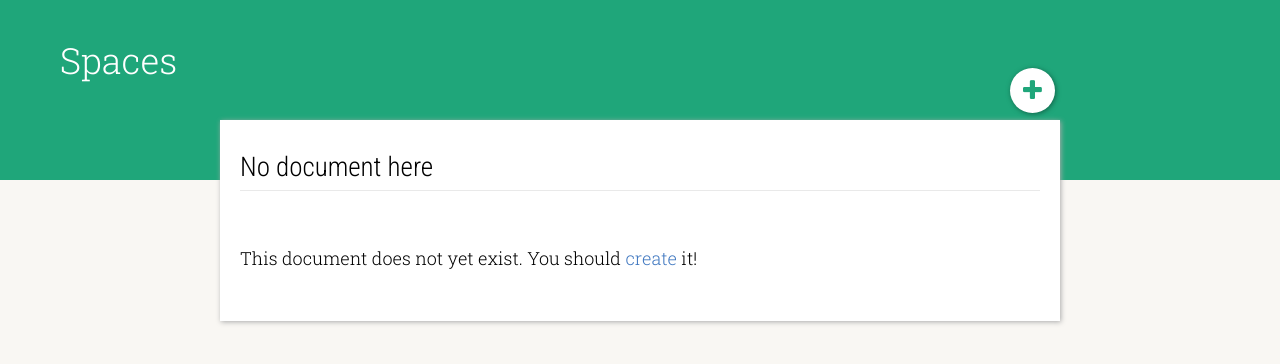
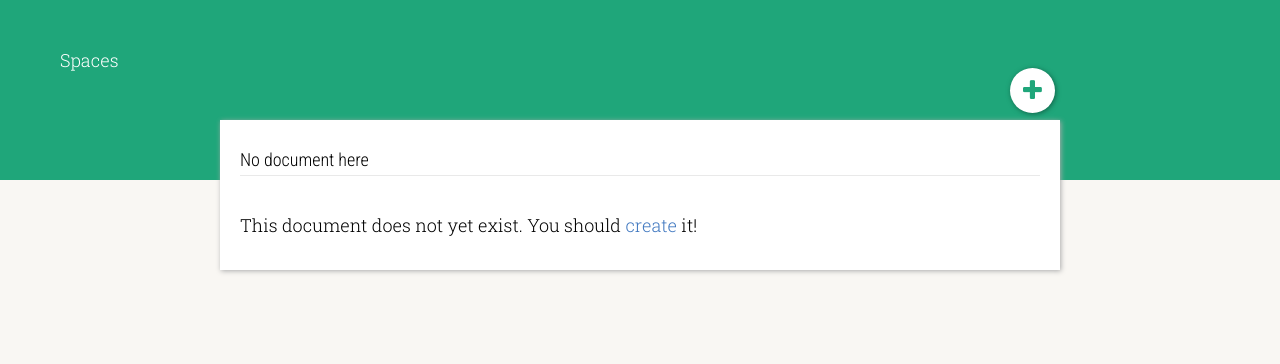
Before and after one commit to jgillick/Spaces, a Django app: template spaces/templates/spaces/document/view.html in a window 1280 px wide. Shown: the top 364 px of the page. Run offline with Django 3.2, Linux system fonts and the light colour scheme; the template is opened without the code that fills it, so the values that code supplies are empty; some libraries are stand-ins or nearby versions; some web fonts are replaced.

Commit message:
Add CSS reset

```diff
--- /dev/null
+++ b/spaces/static/spaces/css/reset.css
@@ -0,0 +1,48 @@
+/* http://meyerweb.com/eric/tools/css/reset/
+   v2.0 | 20110126
+   License: none (public domain)
+*/
+
+html, body, div, span, applet, object, iframe,
+h1, h2, h3, h4, h5, h6, p, blockquote, pre,
+a, abbr, acronym, address, big, cite, code,
+del, dfn, em, img, ins, kbd, q, s, samp,
+small, strike, strong, sub, sup, tt, var,
+b, u, i, center,
+dl, dt, dd, ol, ul, li,
+fieldset, form, label, legend,
+table, caption, tbody, tfoot, thead, tr, th, td,
+article, aside, canvas, details, embed,
+figure, figcaption, footer, header, hgroup,
+menu, nav, output, ruby, section, summary,
+time, mark, audio, video {
+  margin: 0;
+  padding: 0;
+  border: 0;
+  font-size: 100%;
+  font: inherit;
+  vertical-align: baseline;
+}
+/* HTML5 display-role reset for older browsers */
+article, aside, details, figcaption, figure,
+footer, header, hgroup, menu, nav, section {
+  display: block;
+}
+body {
+  line-height: 1;
+}
+ol, ul {
+  list-style: none;
+}
+blockquote, q {
+  quotes: none;
+}
+blockquote:before, blockquote:after,
+q:before, q:after {
+  content: '';
+  content: none;
+}
+table {
+  border-collapse: collapse;
+  border-spacing: 0;
+}
--- a/spaces/templates/spaces/layout.html
+++ b/spaces/templates/spaces/layout.html
@@ -17,6 +17,7 @@
   <script>hljs.initHighlightingOnLoad();</script>
 
   {# Our CSS/JS #}
+  <link href="{% static 'spaces/css/reset.css' %}" rel='stylesheet' type='text/css'  />
   <link href="{% static 'spaces/css/main.css' %}" rel='stylesheet' type='text/css'  />
   <script src="{% static 'spaces/js/main.js' %}"></script>
 </head>
```
